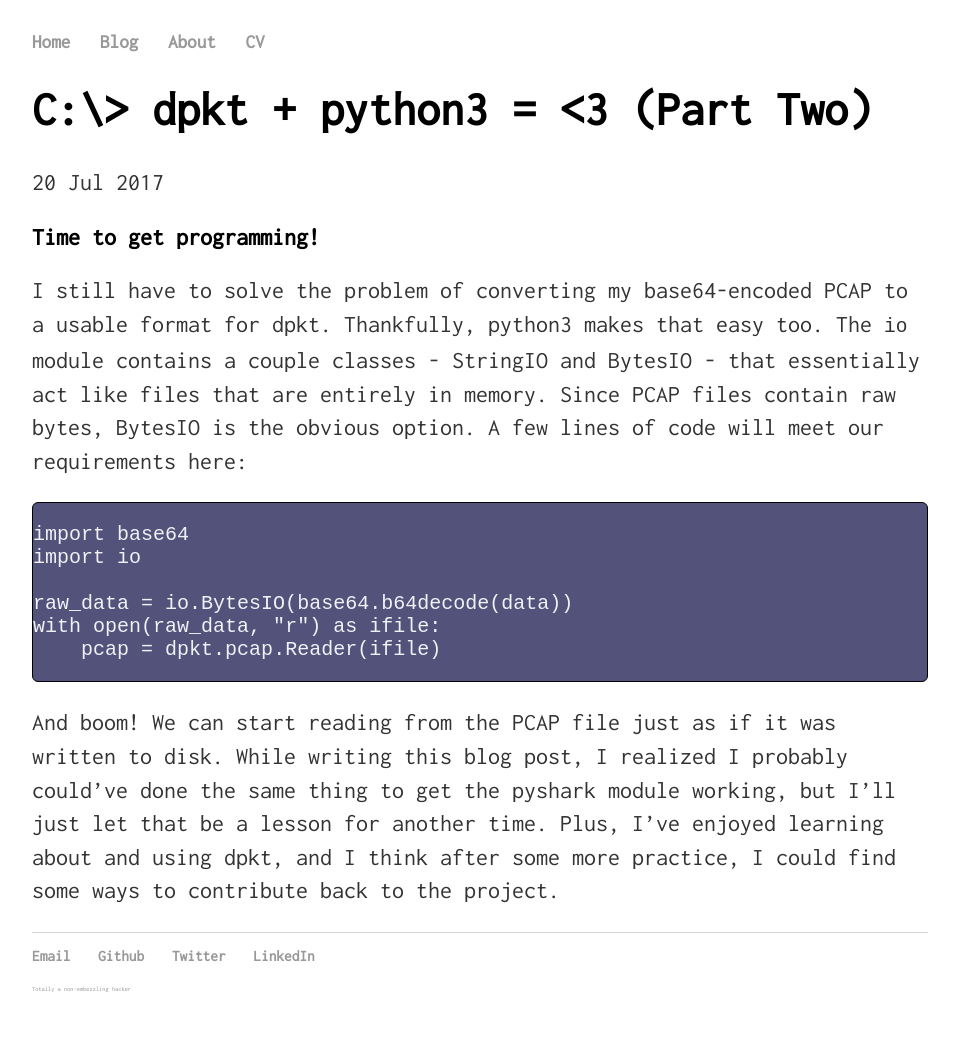
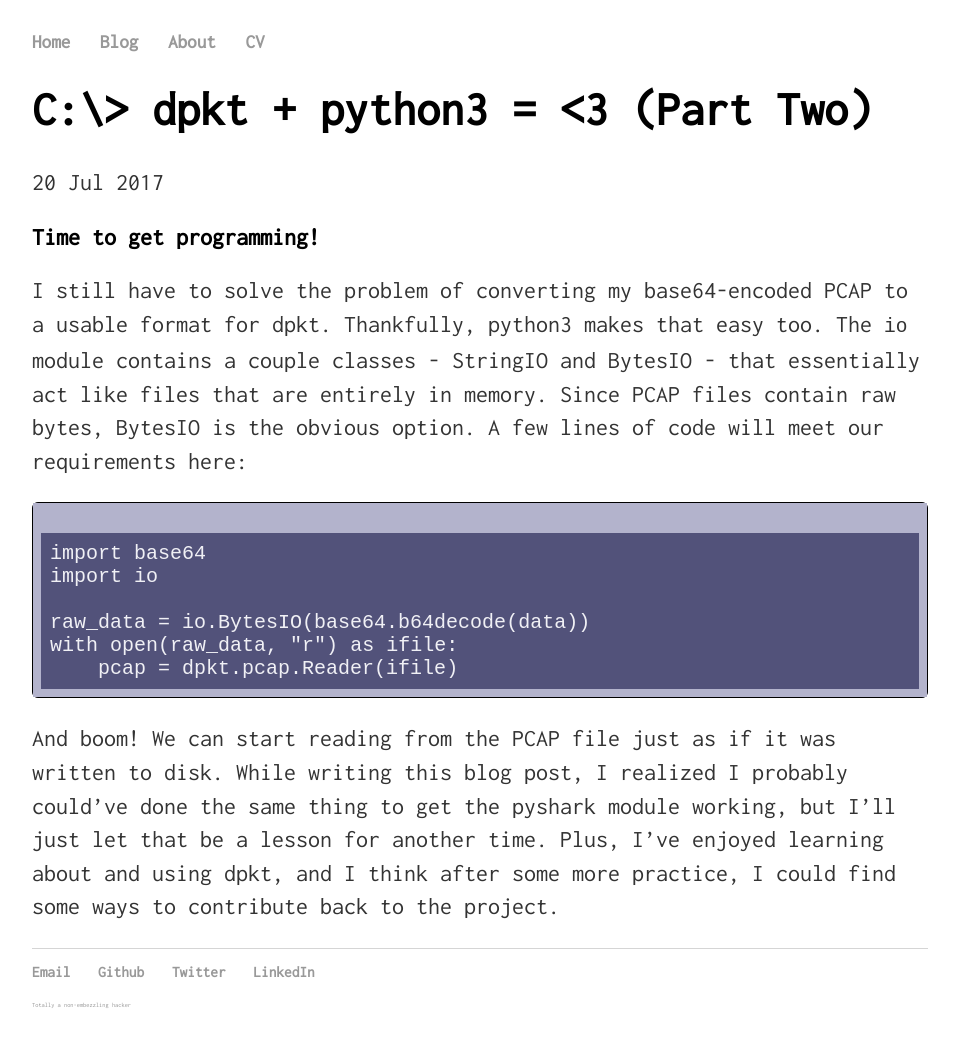
Before and after one commit to infosec-intern/infosec-intern.github.io, a Jekyll site: the page built from _posts/2017-07-18-dpkt-+-python3-pt2.md, in a window 1280 px wide. Shown: the whole page, without its empty margins (160-1119 px from the left). Built offline with Jekyll 4.4.1, drawn with Linux system fonts in a browser that asks for light colours.

Commit message:
css applies to all pre blocks

```diff
--- a/css/main.css
+++ b/css/main.css
@@ -35,7 +35,7 @@ h1 {
     border: 1px solid #000000;
     border-radius: .3em;
 }
-pre#highlight {
+pre {
     border: .4em solid #b3b3cc;
     margin: 0;
     padding: 1%;
```
